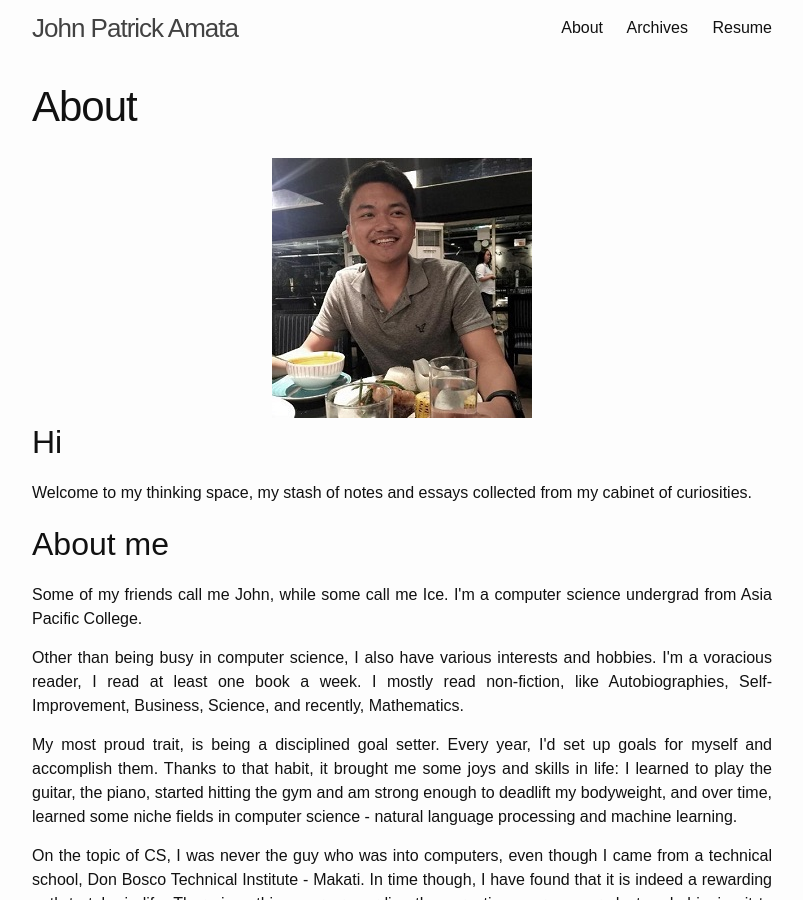
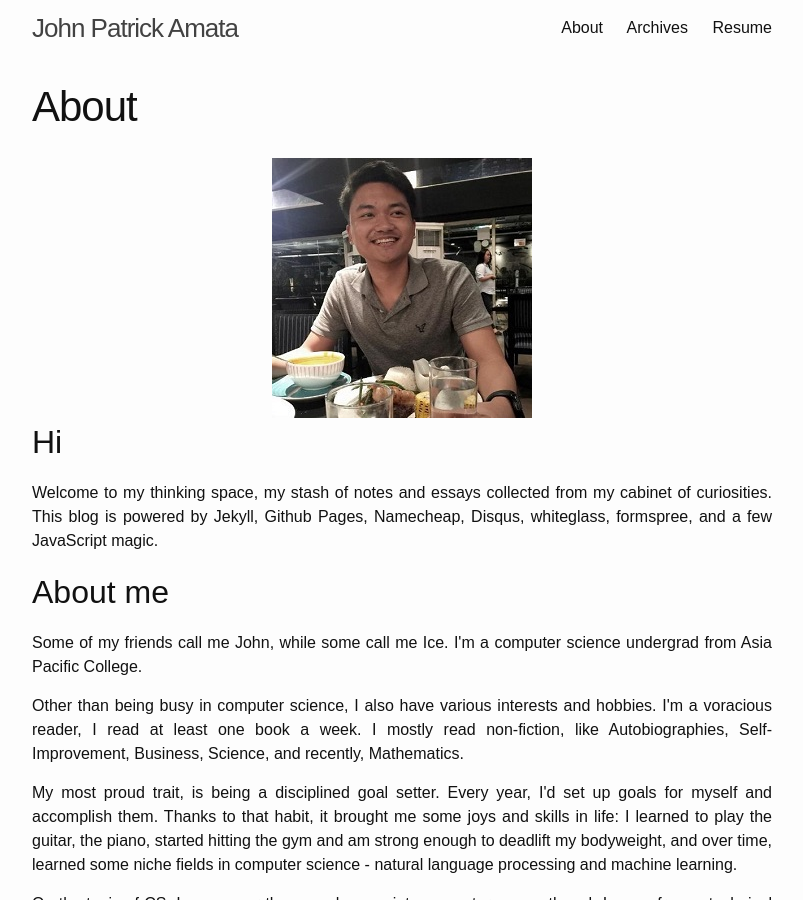
Before and after one commit to jpamata/jpamata.github.io, a Jekyll site: the page built from about.md, in a window 1280 px wide and 900 px high. Shown: the whole window, without its empty margins (238-1041 px from the left). Built offline with Jekyll 4.4.1, drawn with Linux system fonts in a browser that asks for light colours; comment, search, counter and statistics services are not loaded.

Commit message:
Update about.md

```diff
--- a/about.md
+++ b/about.md
@@ -7,7 +7,7 @@ permalink: /about/
 <img src="/assets/profile.JPG"/>
 </center>
 ## Hi
-<p align="justify">Welcome to my thinking space, my stash of notes and essays collected from my cabinet of curiosities.</p>
+<p align="justify">Welcome to my thinking space, my stash of notes and essays collected from my cabinet of curiosities. This blog is powered by Jekyll, Github Pages, Namecheap, Disqus, whiteglass, formspree, and a few JavaScript magic.</p>
 
 ## About me
 <p align="justify">Some of my friends call me John, while some call me Ice. I'm a computer science undergrad from Asia Pacific College.</p>
```
